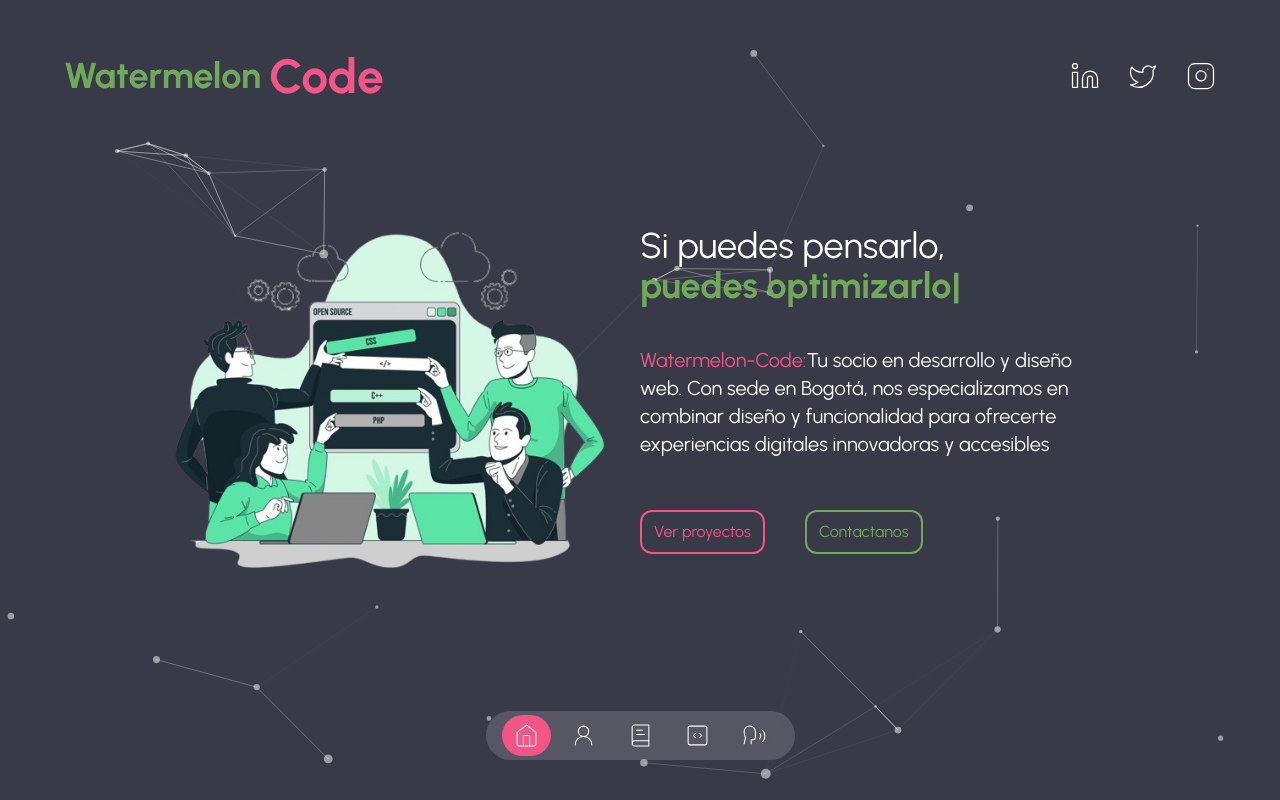
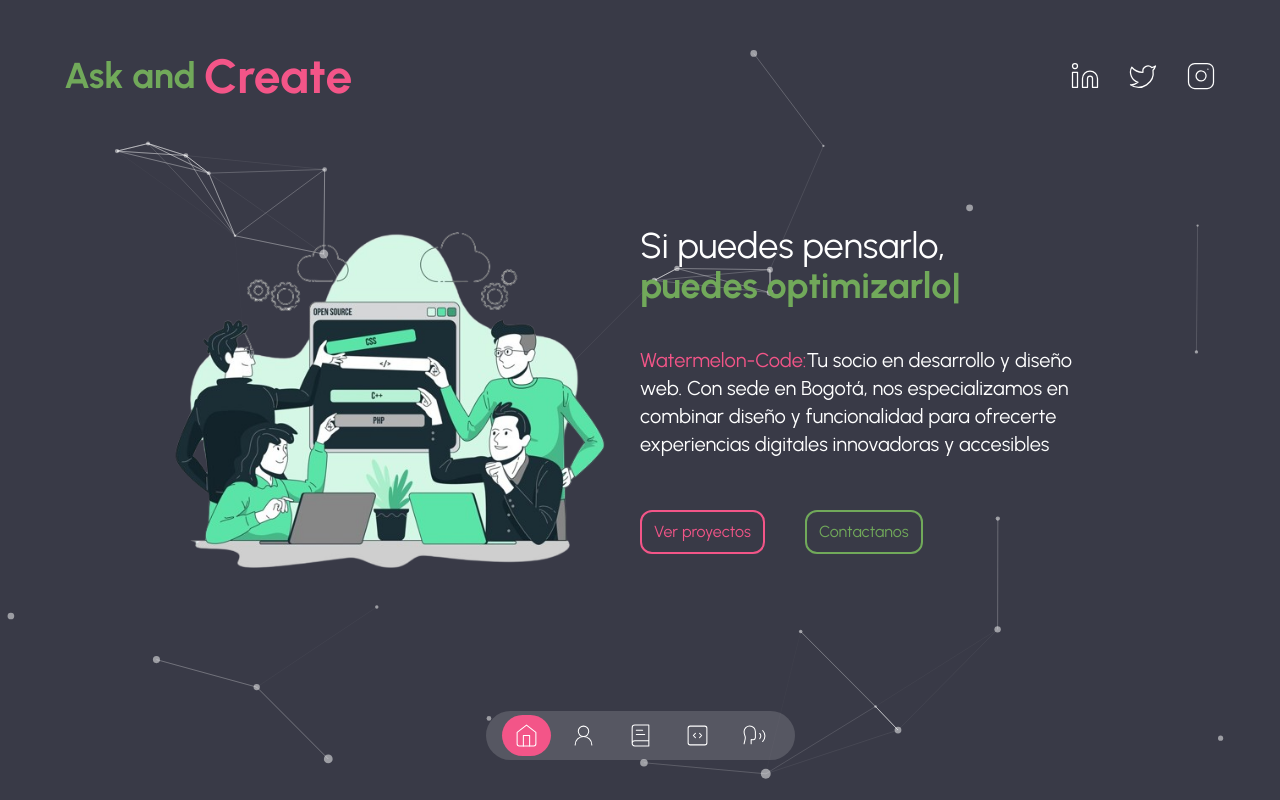
Before and after one commit to JonathanVargas0111/Watermelon-Code, a Next.js app: page / in a window 1280 px wide. Built offline with nearby package versions, Linux system fonts and the light colour scheme.

Commit message:
cambio de nombre

```diff
--- a/src/app/layout.tsx
+++ b/src/app/layout.tsx
@@ -12,8 +12,8 @@ import 'swiper/css/scrollbar';
 const urbanist = Urbanist({ subsets: ["latin"] });
 
 export const metadata: Metadata = {
-  title: ' Watermelon Code - Desarrollo y Diseño Web en Bogotá',
-  description: 'Watermelon Code es tu socio en desarrollo y diseño web con sede en Bogotá. Especializados en fusionar diseño y funcionalidad para crear experiencias digitales innovadoras y accesibles. ¡Contáctanos para ver nuestros proyectos!',
+  title: 'Ask and Create - Desarrollo y Diseño Web en Bogotá',
+  description: 'Ask and Create es tu socio en desarrollo y diseño web con sede en Bogotá. Especializados en fusionar diseño y funcionalidad para crear experiencias digitales innovadoras y accesibles. ¡Contáctanos para ver nuestros proyectos!',
   keywords: 'desarrollo web, diseño web, paginas web, aplicaciones web, desarrollo web bogota, diseño web bogota, paginas web bogota, aplicaciones web bogota, colombia',
 }
 
--- a/src/components/header.tsx
+++ b/src/components/header.tsx
@@ -11,8 +11,8 @@ const Header = () => {
                 <div className="container justify-between max-w-6xl mx-auto md:flex">
                     <Link href='/' >
                             <h1 className="my-3 text-4xl font-bold text-center md:text-left text-budGreen flex items-center">
-                                Watermelon
-                                <span className="text-watermelon text-5xl ml-2"> Code</span>
+                                Ask and
+                                <span className="text-watermelon text-5xl ml-2">Create</span>
                             </h1>
                     </Link>
                     <div className="flex items-center justify-center gap-7">
```
